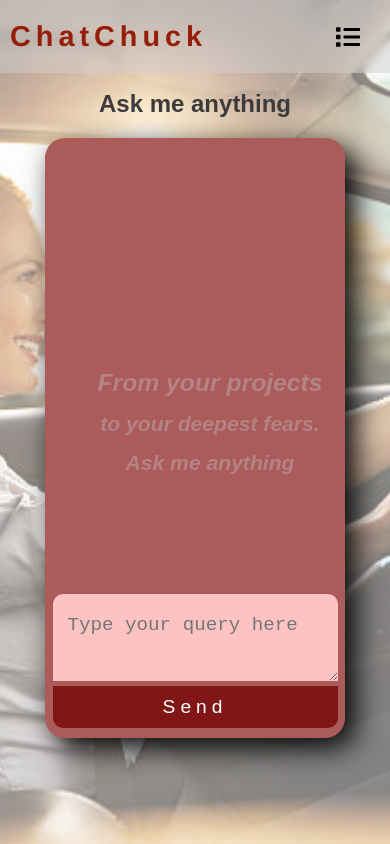
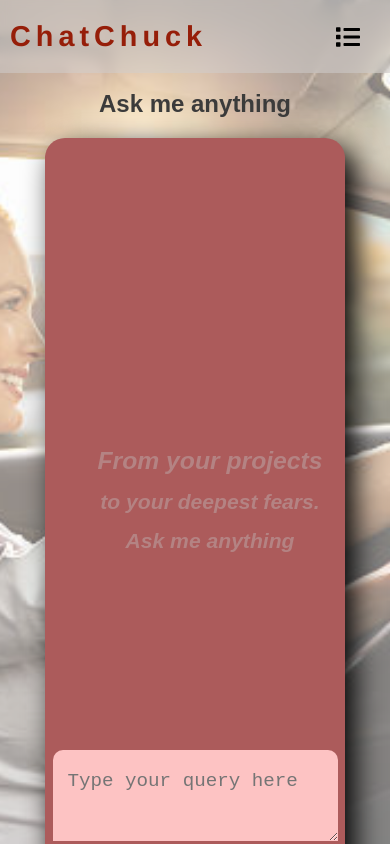
Before and after one commit to EzeaniChucks/chatChuck, a Next.js app: page / in a window 390 px wide. Built offline with nearby package versions, Linux system fonts and the light colour scheme.

Commit message:
body ui improvement

```diff
--- a/src/styles/custom.module.css
+++ b/src/styles/custom.module.css
@@ -50,7 +50,7 @@
     opacity: 0.5;
     background-image: url('../../public/images/driver.jpg');
     /* min-height: 91vh; */
-    height: 100vh;
+    height: 100%;
     background-repeat: no-repeat;
     background-size: cover;
     background-position: 50% 0;
@@ -211,13 +211,13 @@
         cursor: pointer;
     }
     .main{
-        height: 85vh;
+        height: 110vh;
         display: flex;
         flex-direction: column;
         align-items: center;
     }
     .main::after{
-        min-height: 100%;
+        height: 100%;
     }
     .logoDiv{
         margin-left: 0;
--- a/src/styles/globals.css
+++ b/src/styles/globals.css
@@ -83,7 +83,7 @@ html,
 body {
   max-width: 100vw;
   height: 100vh;
-  /* overflow-x: hidden; */
+  overflow-x: hidden;
 }
 
 
```
